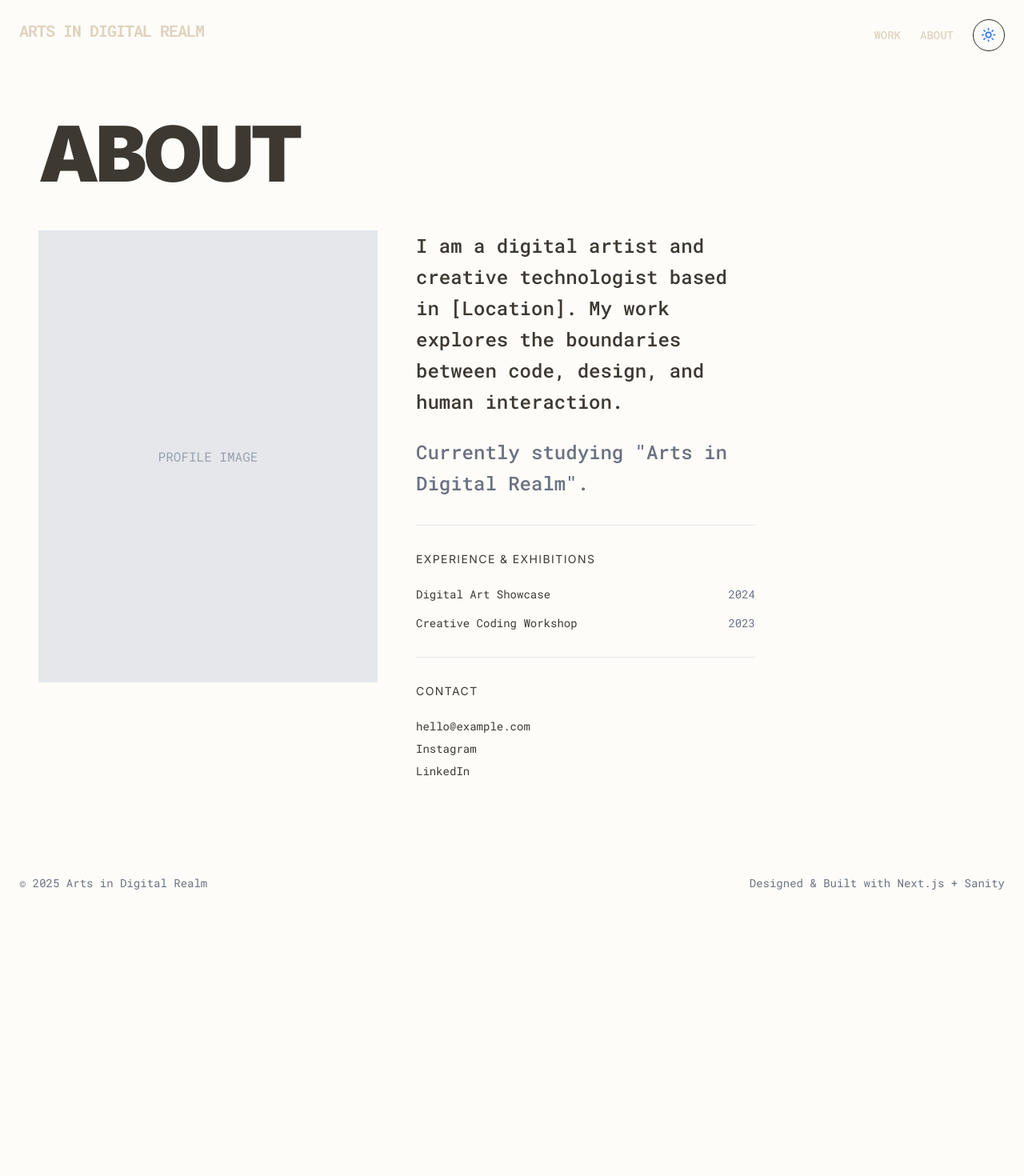
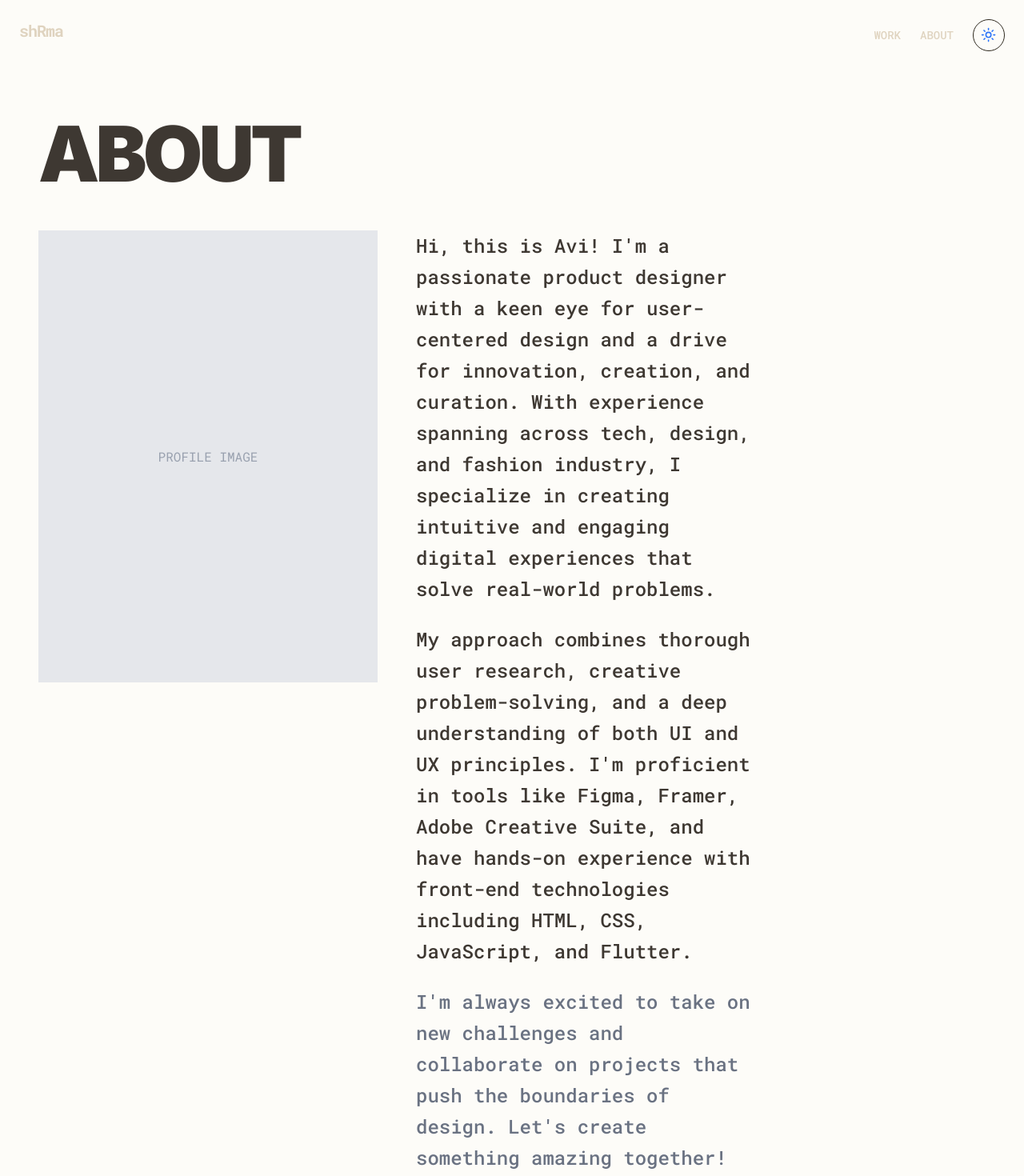
Before and after one commit to avig1229/avi_hub, a Next.js app in the folder arts-portfolio/: page /about in a window 1280 px wide. Shown: the top 1470 px of the page at 80% size. Before the commit the page ends 1138 px from the top, so only its background shows below. Built offline with nearby package versions, Linux system fonts and the light colour scheme.

Commit message:
fixed site title

```diff
--- a/arts-portfolio/src/app/about/page.tsx
+++ b/arts-portfolio/src/app/about/page.tsx
@@ -18,10 +18,13 @@ export default function AboutPage() {
                 <div className="space-y-8">
                     <div className="text-xl md:text-2xl font-medium leading-relaxed">
                         <p className="mb-6">
-                            I am a digital artist and creative technologist based in [Location]. My work explores the boundaries between code, design, and human interaction.
+                            Hi, this is Avi! I'm a passionate product designer with a keen eye for user-centered design and a drive for innovation, creation, and curation. With experience spanning across tech, design, and fashion industry, I specialize in creating intuitive and engaging digital experiences that solve real-world problems.
+                        </p>
+                        <p className="mb-6">
+                            My approach combines thorough user research, creative problem-solving, and a deep understanding of both UI and UX principles. I'm proficient in tools like Figma, Framer, Adobe Creative Suite, and have hands-on experience with front-end technologies including HTML, CSS, JavaScript, and Flutter.
                         </p>
                         <p className="text-gray-500">
-                            Currently studying "Arts in Digital Realm".
+                            I'm always excited to take on new challenges and collaborate on projects that push the boundaries of design. Let's create something amazing together!
                         </p>
                     </div>
 
--- a/arts-portfolio/src/app/layout.tsx
+++ b/arts-portfolio/src/app/layout.tsx
@@ -13,8 +13,8 @@ const robotoMono = Roboto_Mono({
 });
 
 export const metadata: Metadata = {
-  title: "Create Next App",
-  description: "Generated by create next app",
+  title: "shRma | Product Designer",
+  description: "Portfolio of Avi, a passionate product designer.",
 };
 
 import { ThemeProvider } from "@/components/ThemeProvider";
--- a/arts-portfolio/src/components/Footer.tsx
+++ b/arts-portfolio/src/components/Footer.tsx
@@ -2,7 +2,7 @@ export default function Footer() {
     return (
         <footer className="p-6 mt-12 text-sm text-gray-500 flex justify-between items-end">
             <div>
-                <p>&copy; {new Date().getFullYear()} Arts in Digital Realm</p>
+                <p>&copy; {new Date().getFullYear()} shRma</p>
             </div>
             <div className="text-right">
                 <p>Designed & Built with Next.js + Sanity</p>
--- a/arts-portfolio/src/components/Hero.tsx
+++ b/arts-portfolio/src/components/Hero.tsx
@@ -13,15 +13,7 @@ export default function Hero() {
                         transition={{ duration: 0.8, ease: "circOut" }}
                         className="block"
                     >
-                        DIGITAL
-                    </motion.span>
-                    <motion.span
-                        initial={{ y: "100%" }}
-                        animate={{ y: 0 }}
-                        transition={{ duration: 0.8, ease: "circOut", delay: 0.1 }}
-                        className="block"
-                    >
-                        REALM
+                        shRma
                     </motion.span>
                 </h1>
             </div>
@@ -32,7 +24,7 @@ export default function Hero() {
                     transition={{ delay: 0.5, duration: 0.8 }}
                     className="text-xl md:text-2xl max-w-2xl font-mono text-gray-600 dark:text-gray-400"
                 >
-                    Explorations in creative coding, generative design, and interactive media.
+                    Passionate product designer bridging tech, design, and fashion to create intuitive digital experiences.
                 </motion.p>
                 <motion.div
                     initial={{ opacity: 0 }}
--- a/arts-portfolio/src/components/Navigation.tsx
+++ b/arts-portfolio/src/components/Navigation.tsx
@@ -6,7 +6,7 @@ export default function Navigation() {
         <nav className="fixed top-0 left-0 right-0 z-50 p-6 mix-blend-difference text-gray-800 dark:text-white">
             <div className="flex justify-between items-start">
                 <Link href="/" className="text-xl font-bold tracking-tighter hover:opacity-75 transition-opacity">
-                    ARTS IN DIGITAL REALM
+                    shRma
                 </Link>
                 <div className="flex gap-6 text-sm font-medium items-center">
                     <Link href="/" className="hover:underline underline-offset-4 decoration-1">
```
